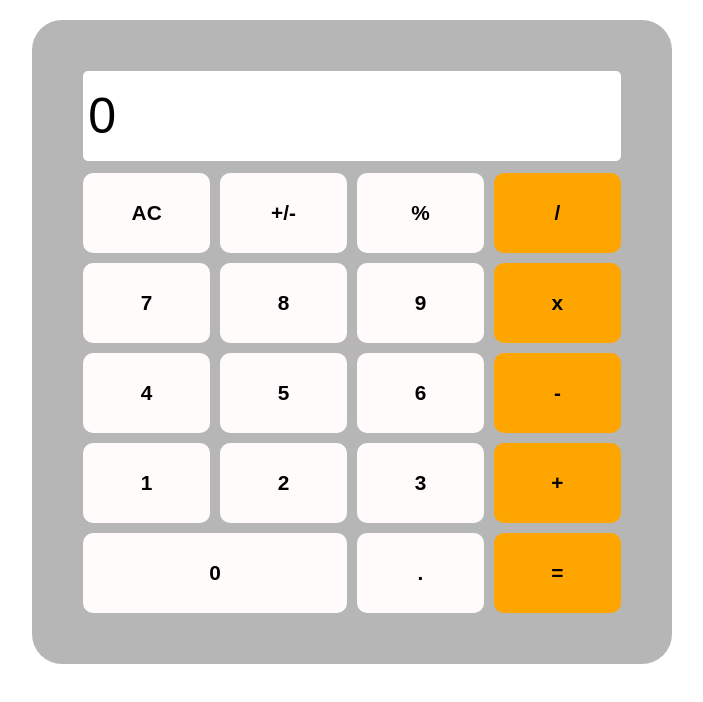
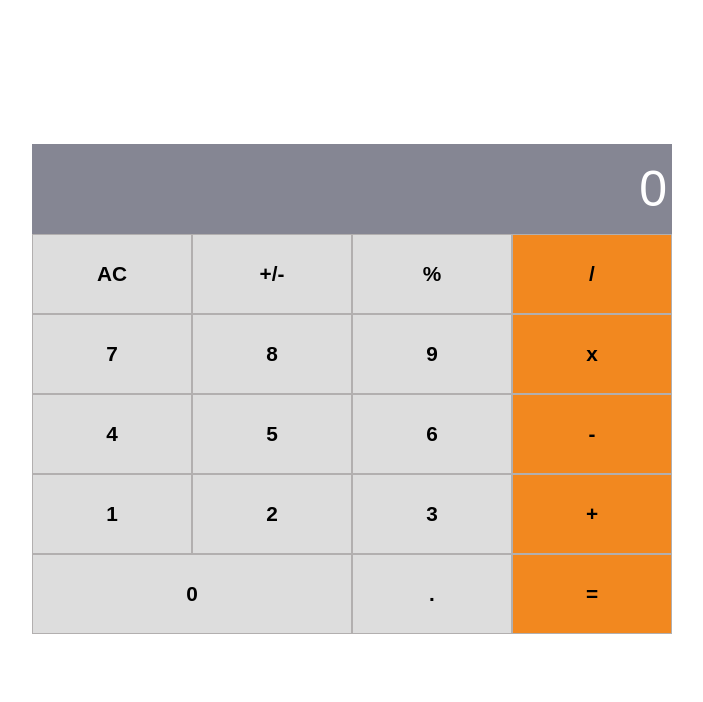
Before and after one commit to Fahim-Khan-P/Math-magician, a React (Create React App) app: page / in a window 1280 px wide. Shown: the top 702 px of the page, without its empty margins (288-991 px from the left). Built offline with nearby package versions, Linux system fonts and the light colour scheme.

Commit message:
Add required changes of reviewer!

```diff
--- a/src/App.css
+++ b/src/App.css
@@ -5,15 +5,12 @@
 }
 
 .calculator {
-  margin: 20px auto;
+  margin: 18vh auto;
   display: grid;
   grid-template-rows: auto auto;
   grid-auto-rows: 80px;
-  padding: 4%;
-  background-color: rgb(182, 182, 182);
+  background-color: rgb(221, 221, 221);
   width: 50%;
-  grid-row-gap: 12px;
-  border-radius: 30px;
 }
 
 .displaySection {
@@ -25,33 +22,32 @@
 .resultDisplay {
   width: 100%;
   height: 90px;
-  border-radius: 5px;
   border: none;
   padding: 5px;
   font-size: 50px;
+  text-align: right;
+  background-color:rgb(133, 134, 147);
+  color: white;
 }
 
 .buttonSection {
   display: grid;
   grid-template-columns: repeat(4, 1fr);
   grid-auto-rows: 80px;
-  grid-row-gap: 10px;
-  grid-column-gap: 10px;
 }
 
 .button {
   font-size: 1.3em;
   font-weight: bold;
   width: 100%;
-  border: none;
-  background-color: rgb(255, 251, 251);
-  border-radius: 10px;
+  border: 0.5px solid rgb(178, 175, 175);
+  background: transparent;
   cursor: pointer;
   padding: 4px;
 }
 
 .operator {
-  background-color: rgb(255, 165, 0);
+  background-color: rgb(242, 136, 31);
 }
 
 .zeroBtn {
```
Also changed, not shown: 2 other files (tests, documents, lock files or other folders).
